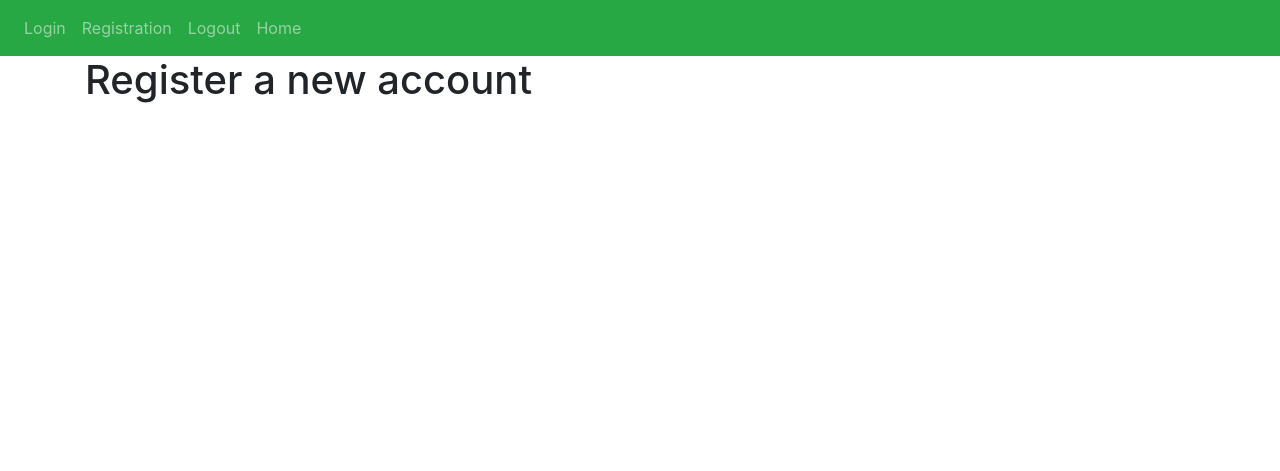
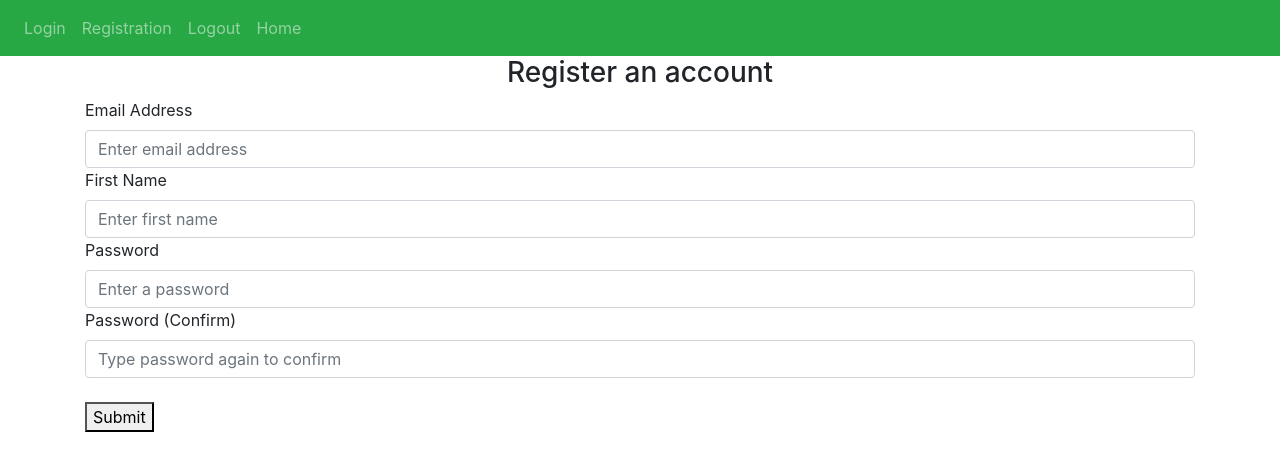
Before and after one commit to Remiinisce/Project-TWT, a Flask app: page /register in a window 1280 px wide. Shown: the top 471 px of the page. Run offline with Flask 2, Linux system fonts and the light colour scheme; some libraries are stand-ins or nearby versions.

Commit message:
addition of registration inputs (e-mail, name and password)

```diff
--- a/website/templates/login.html
+++ b/website/templates/login.html
@@ -1,6 +1,3 @@
 {% extends "base.html" %} {% block title %}Login{% endblock %}
 
 {% block content %} <h1>Log in</h1>{% endblock %}
-{% if boolean == True %}
-Yes it is true!
-{% else}
--- a/website/templates/register.html
+++ b/website/templates/register.html
@@ -1,3 +1,24 @@
 {% extends "base.html" %} {% block title %}Register new account{% endblock %}
 
-{% block content %} <h1>Register a new account</h1>{% endblock %}
+{% block content %}
+<form method="POST">
+    <h3 align="center">Register an account</h3>
+    <div class="form-group">
+        <label for=""email">Email Address</label>
+        <input type="email" class="form-control" id="email" name="email" placeholder="Enter email address"
+    </div>
+    <div class="form-group">
+        <label for=""firstName">First Name</label>
+        <input type="text" class="form-control" id="firstName" name="firstName" placeholder="Enter first name"
+    </div>
+    <div class="form-group">
+        <label for=""password1">Password</label>
+        <input type="password" class="form-control" id="password1" name="password1" placeholder="Enter a password"
+    </div>
+    <div class="form-group">
+        <label for=""password2">Password (Confirm)</label>
+        <input type="password" class="form-control" id="password2" name="password2" placeholder="Type password again to confirm"
+    </div>
+    <br />
+    <button type="submit" class=""btn btn-primary">Submit</button>
+</form>{% endblock %}
```
